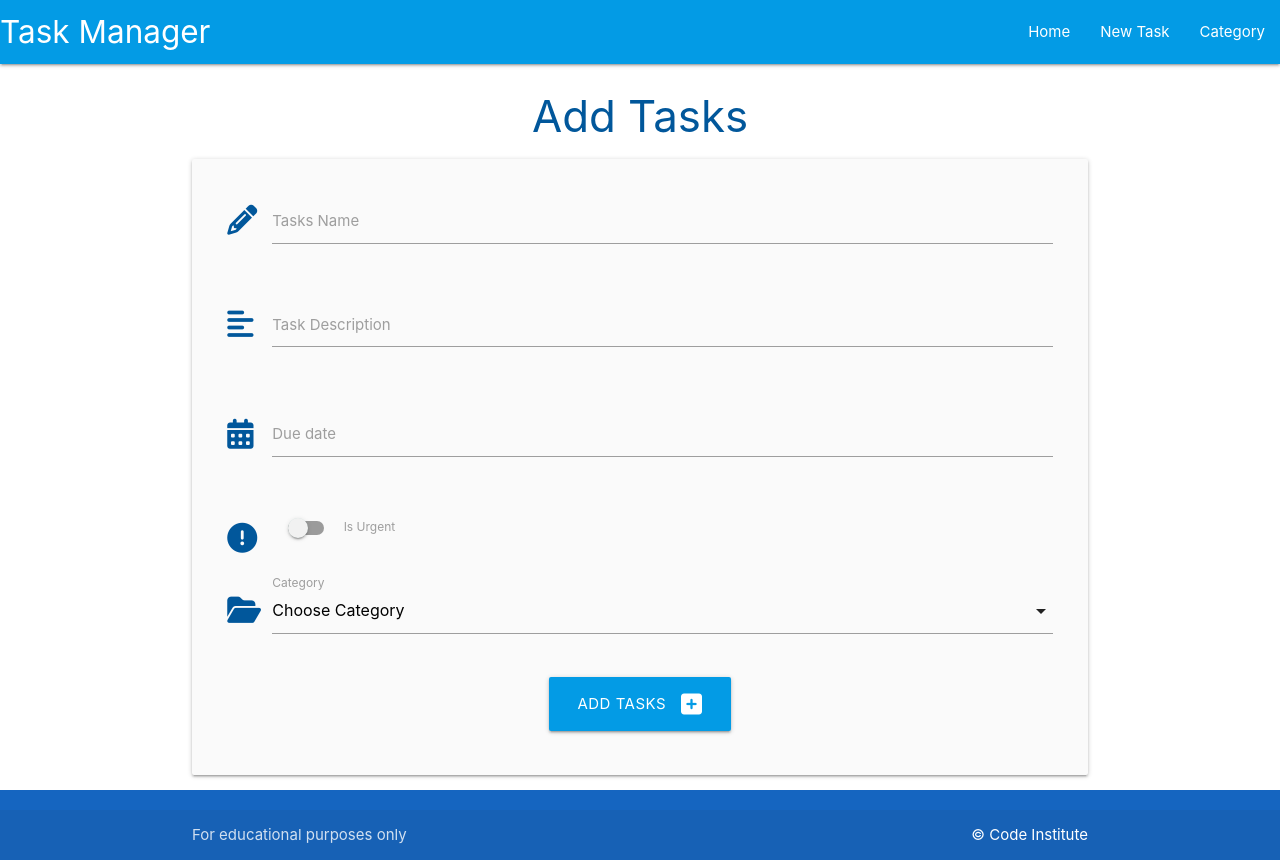
After one commit to douglas86/love-flask-and-data, a Flask app: page /add_task in a window 1280 px wide. The commit adds this page. Run offline with Flask 3, Linux system fonts and the light colour scheme; data that the repository does not hold is empty; some libraries are stand-ins or nearby versions.

Commit message:
users can add tasks to db

```diff
--- a/taskmanager/routes.py
+++ b/taskmanager/routes.py
@@ -1,4 +1,5 @@
 from flask import render_template, request, redirect, url_for
+
 from taskmanager import app, db
 from taskmanager.models import Category, Task
 
@@ -40,3 +41,20 @@ def delete_category(category_id):
     db.session.delete(category)
     db.session.commit()
     return redirect(url_for("categories"))
+
+
+@app.route("/add_task", methods=["GET", "POST"])
+def add_task():
+    categories = list(Category.query.order_by(Category.category_name).all())
+    if request.method == "POST":
+        task = Task(
+            task_name=request.form.get("task_name"),
+            task_description=request.form.get("task_description"),
+            is_urgent=bool(True if request.form.get("is_urgent") else False),
+            due_date=request.form.get("due_date"),
+            category_id=request.form.get("category_id"),
+        )
+        db.session.add(task)
+        db.session.commit()
+        return redirect(url_for("home"))
+    return render_template("add_task.html", categories=categories)
--- a/taskmanager/static/js/script.js
+++ b/taskmanager/static/js/script.js
@@ -2,4 +2,15 @@ document.addEventListener('DOMContentLoaded', function() {
     // sidenav initialization
     let sidenav = document.querySelectorAll('.modal');
     M.Modal.init(sidenav);
+
+    // datepicker initialization
+    let datePicker = document.querySelectorAll('.datepicker');
+    M.Datepicker.init(datePicker, {
+        format: "dd mmmm, yyyy",
+        i18n: {done: "Select"}
+    });
+
+    // select initialization
+    let selection = document.querySelectorAll('select');
+    M.FormSelect.init(selection);
 });
--- /dev/null
+++ b/taskmanager/templates/add_task.html
@@ -0,0 +1,69 @@
+{% extends "base.html" %}
+{% block content %}
+<h3 class="light-blue-text text-darken-4 center-align">Add Tasks</h3>
+
+<div class="row card-panel grey lighten-5">
+    <form class="col s12" method="POST" action="{{ url_for('add_task') }}">
+        <!-- task name -->
+        <div class="row">
+            <div class="input-field col s12">
+                <i class="fas fa-pencil-alt prefix light-blue-text text-darken-4"></i>
+                <input id="task_name" name="task_name" minlength="5" maxlength="50" type="text" class="validate"
+                       required>
+                <label for="task_name">Tasks Name</label>
+            </div>
+        </div>
+        <!-- task description -->
+        <div class="row">
+            <div class="input-field col s12">
+                <i class="fas fa-align-left prefix light-blue-text text-darken-4"></i>
+                <textarea id="task_description" name="task_description" minlength="5" maxlength="200" type="text"
+                          class="materialize-textarea validate" required></textarea>
+                <label for="task_description">Task Description</label>
+            </div>
+        </div>
+        <!-- due date -->
+        <div class="row">
+            <div class="input-field col s12">
+                <i class="fas fa-calendar-alt prefix light-blue-text text-darken-4"></i>
+                <input id="due_date" name="due_date" type="text" class="datepicker validate" required>
+                <label for="due_date">Due date</label>
+            </div>
+        </div>
+        <!-- is_urgent -->
+        <div class="row">
+            <div class="input-field col s12">
+                <div class="switch">
+                    <i class="fas fa-exclamation-circle prefix light-blue-text text-darken-4"></i>
+                    <label for="is_urgent">
+                        <input id="is_urgent" name="is_urgent" type="checkbox">
+                        <span class="lever"></span>
+                        Is Urgent
+                    </label>
+                </div>
+            </div>
+        </div>
+        <!--category_id-->
+        <div class="row">
+            <div class="input-field col s12">
+                <i class="fas fa-folder-open prefix light-blue-text text-darken-4"></i>
+                <select name="category_id" id="category_id" class="validate" required>
+                    <option value="" disabled selected>Choose Category</option>
+                    {% for category in categories%}
+                    <option value="{{ category.id }}">{{ category.category_name }}</option>
+                    {% endfor %}
+                </select>
+                <label for="category_id">Category</label>
+            </div>
+        </div>
+        <!-- submit button -->
+        <div class="row">
+            <div class="col s12 center-align">
+                <button type="submit" class="btn-large light-blue darken-1">
+                    Add Tasks <i class="fas fa-plus-square right"></i>
+                </button>
+            </div>
+        </div>
+    </form>
+</div>
+{% endblock %}
--- a/taskmanager/templates/base.html
+++ b/taskmanager/templates/base.html
@@ -21,7 +21,7 @@
             <a href="#" data-target="mobile-demo" class="sidenav-trigger"><i class="fas fa-bars"></i></a>
             <ul class="right hide-on-med-and-down">
                 <li><a href="{{ url_for('home') }}">Home</a></li>
-                <li><a href="">New Task</a></li>
+                <li><a href="{{ url_for('add_task') }}">New Task</a></li>
                 <li><a href="{{ url_for('categories') }}">Category</a></li>
             </ul>
         </div>
@@ -30,7 +30,7 @@
     <!--    mobile navbar-->
     <ul class="sidenav" id="mobile-demo">
         <li><a href="{{ url_for('home') }}">Home</a></li>
-        <li><a href="">New Task</a></li>
+        <li><a href="{{ url_for('add_task') }}">New Task</a></li>
         <li><a href="{{ url_for('categories') }}">Category</a></li>
     </ul>
 </header>
```
Also changed, not shown: taskmanager/templates/tasks.html (+10 -1 lines).
